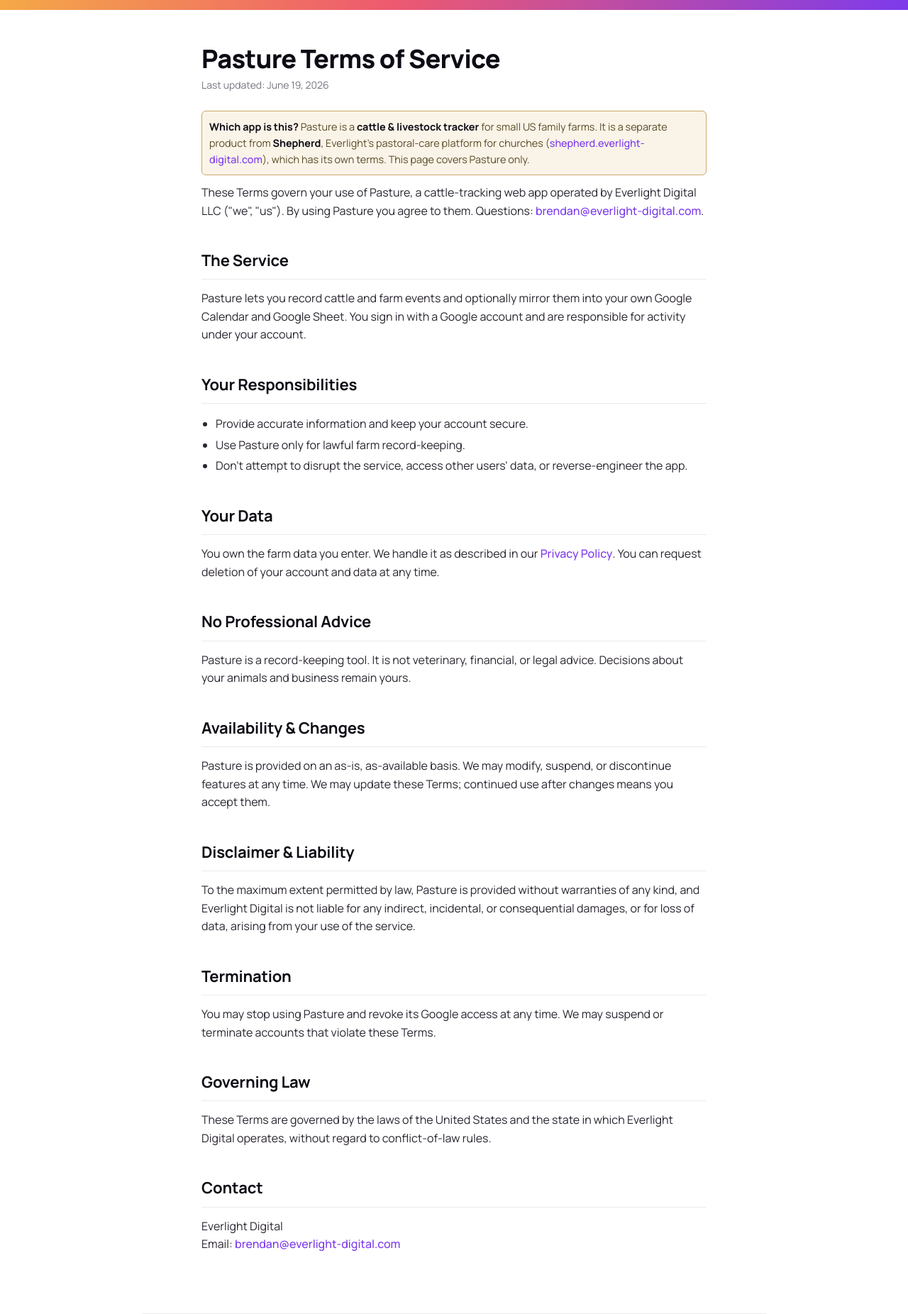
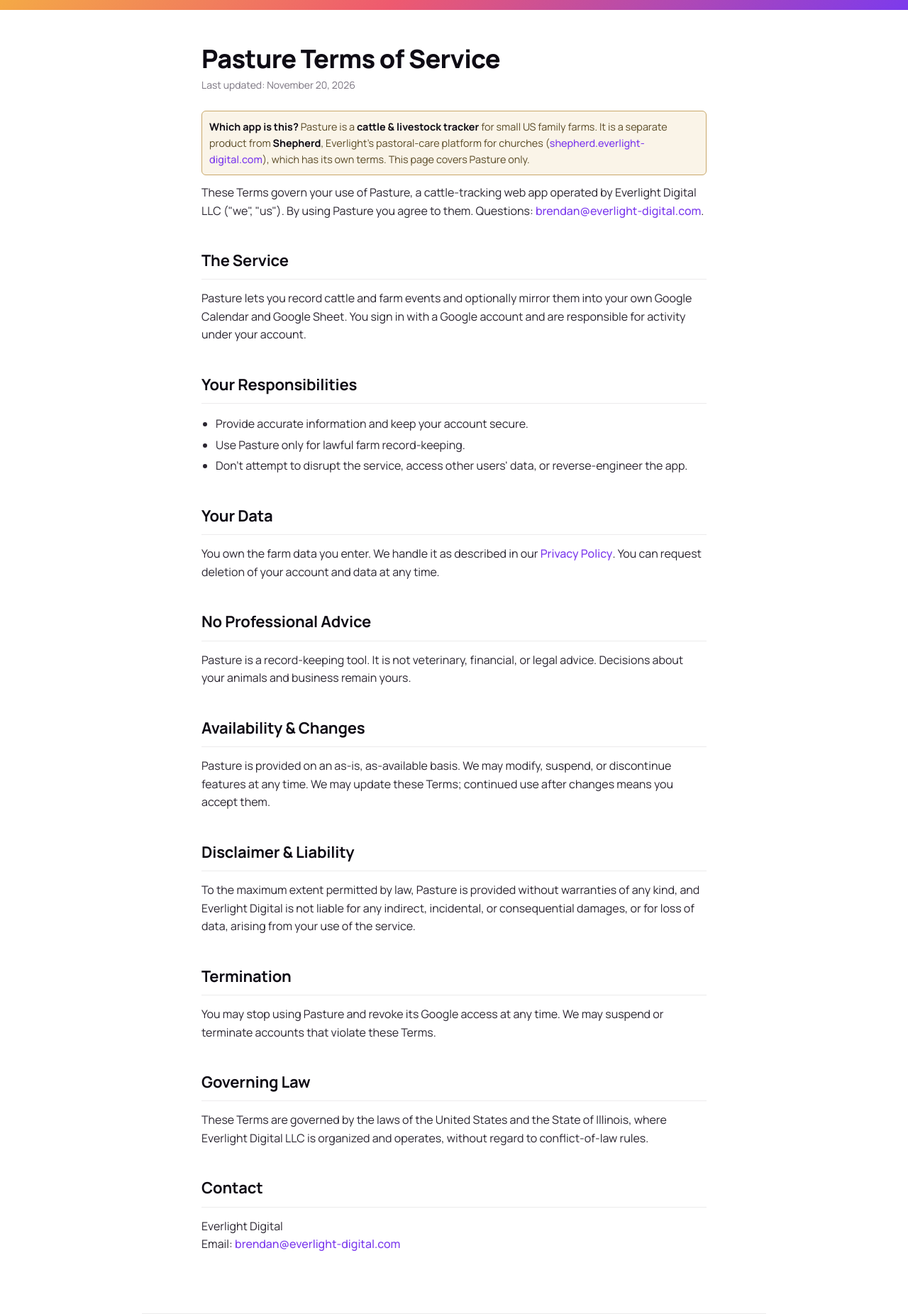
Before and after one commit to bpratt116/everlight-digital-privacy, a plain HTML site: page pasture/terms.html in a window 1280 px wide. Shown: the part 48-1900 px from the top of the page at 71% size. Drawn offline with Linux system fonts and the light colour scheme.

Commit message:
Name Illinois as governing law and Adams County venue in Terms

```diff
--- a/pasture/terms.html
+++ b/pasture/terms.html
@@ -44,7 +44,7 @@
 <main>
 
 <h1>Pasture Terms of Service</h1>
-<p class="meta">Last updated: June 19, 2026</p>
+<p class="meta">Last updated: November 20, 2026</p>
 
 <p style="border:1px solid #c9a86a;border-radius:6px;padding:10px;background:#faf4e8;color:#5a4a25;font-size:0.9em;">
   <strong>Which app is this?</strong> Pasture is a <strong>cattle &amp; livestock tracker</strong> for small US family farms. It is a separate product from <strong>Shepherd</strong>, Everlight's pastoral-care platform for churches (<a href="https://shepherd.everlight-digital.com">shepherd.everlight-digital.com</a>), which has its own terms. This page covers Pasture only.
@@ -78,7 +78,7 @@
 <p>You may stop using Pasture and revoke its Google access at any time. We may suspend or terminate accounts that violate these Terms.</p>
 
 <h2>Governing Law</h2>
-<p>These Terms are governed by the laws of the United States and the state in which Everlight Digital operates, without regard to conflict-of-law rules.</p>
+<p>These Terms are governed by the laws of the United States and the State of Illinois, where Everlight Digital LLC is organized and operates, without regard to conflict-of-law rules.</p>
 
 <h2>Contact</h2>
 <p>Everlight Digital<br>Email: <a href="mailto:brendan@everlight-digital.com">brendan@everlight-digital.com</a></p>
```
Also changed, not shown: terms.html (+3 -3 lines).
